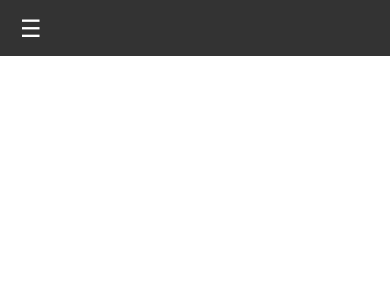
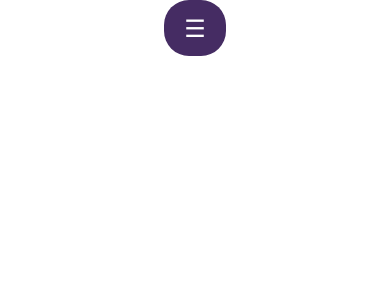
Before and after one commit to Arjun-Parujanwala/sacnas-sfsu, a Next.js app: page / in a window 390 px wide. Shown: the top 300 px of the page. Built offline with nearby package versions, Linux system fonts and the light colour scheme.

Commit message:
More design changes and added resposiveness to the NavBar

```diff
--- a/src/components/NavBar/NavBar.module.css
+++ b/src/components/NavBar/NavBar.module.css
@@ -1,20 +1,17 @@
 .navbar {
     display: flex;
-    justify-content: space-between;
+    justify-content: center;
     align-items: center;
     padding: 10px 20px;
-    background: #333;
+    background: #452c63;
     color: white;
+    width: max-content;
+    border-radius: 25px;
   }
 
   .menu {
     display: flex;
     gap: 15px;
-  }
-
-  .menu a {
-    text-decoration: none;
-    color: white;
   }
 
   .hamburger {
@@ -27,7 +24,12 @@
   }
 
   @media (max-width: 768px) {
+    .navbar {
+      float: right;
+    }
+
     .menu {
+      z-index: -1;
       display: none;
       flex-direction: column;
       background: #333;
@@ -37,6 +39,8 @@
       width: 150px;
       padding: 10px;
       border-radius: 5px;
+      transform: translateX(-100%); /* Starts right of the screen */
+      animation: slideLeft 1s ease-out forwards; /* Slide animation */
     }
 
     .hamburger {
@@ -47,3 +51,12 @@
       display: flex;
     }
   }
+
+  @keyframes slideLeft {
+    from {
+      transform: translateX(150%);
+    }
+    to {
+      transform: translateX(0);
+    }
+  }
--- a/src/components/NavBar/NavBar.tsx
+++ b/src/components/NavBar/NavBar.tsx
@@ -1,8 +1,9 @@
 'use client'
 import React, { useState } from 'react'
 import styles from './NavBar.module.css'
+import Link from 'next/link'
 
-import Link from 'next/link'
+//Ideally I want to style with TailwindCSS (and A can), but unfortunately doing it for the NavBar too hard.
 export default function NavBar() {
 
     const [isMenuOpen, setIsMenuOpen] = useState(false);
@@ -12,27 +13,20 @@ export default function NavBar() {
       };
 
     return (
-        <div className={styles.navbar}>
-            <div>
-            <div className={`${styles.menu} ${isMenuOpen ? styles.active : ''}`} id="menu">
-                    <Link href='./'>
-                        Home
-                    </Link>
-                    <Link href='./members'>
-                        Members
-                    </Link>
-                    <Link href='./events'>
-                        Events
-                    </Link>
-                    <Link href='./photos'>
-                        Photos
-                    </Link>
+        <div className="flex justify-center">
+            <div className={styles.navbar}>
+                <div className={`${styles.menu} ${isMenuOpen ? styles.active : ''}`} id="menu">
+                    <Link href="/">Home</Link>
+                    <Link href="/members">Members</Link>
+                    <Link href="/events">Events</Link>
+                    <Link href="/photos">Photos</Link>
                     <p>Contact</p>
                 </div>
-                <button className={styles.hamburger} id="hamburger" onClick={toggleMenu}>
+                <button className={styles.hamburger} onClick={toggleMenu}>
                     ☰
                 </button>
             </div>
         </div>
+
     )
 }
```
